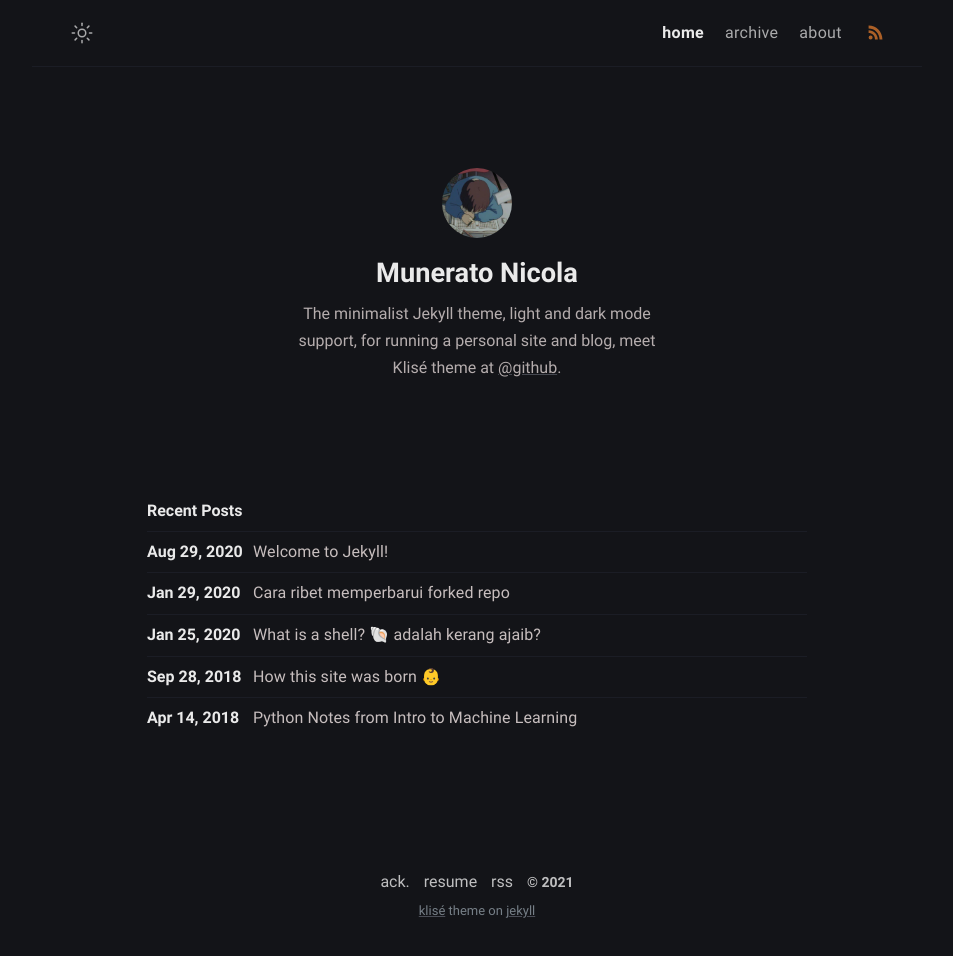
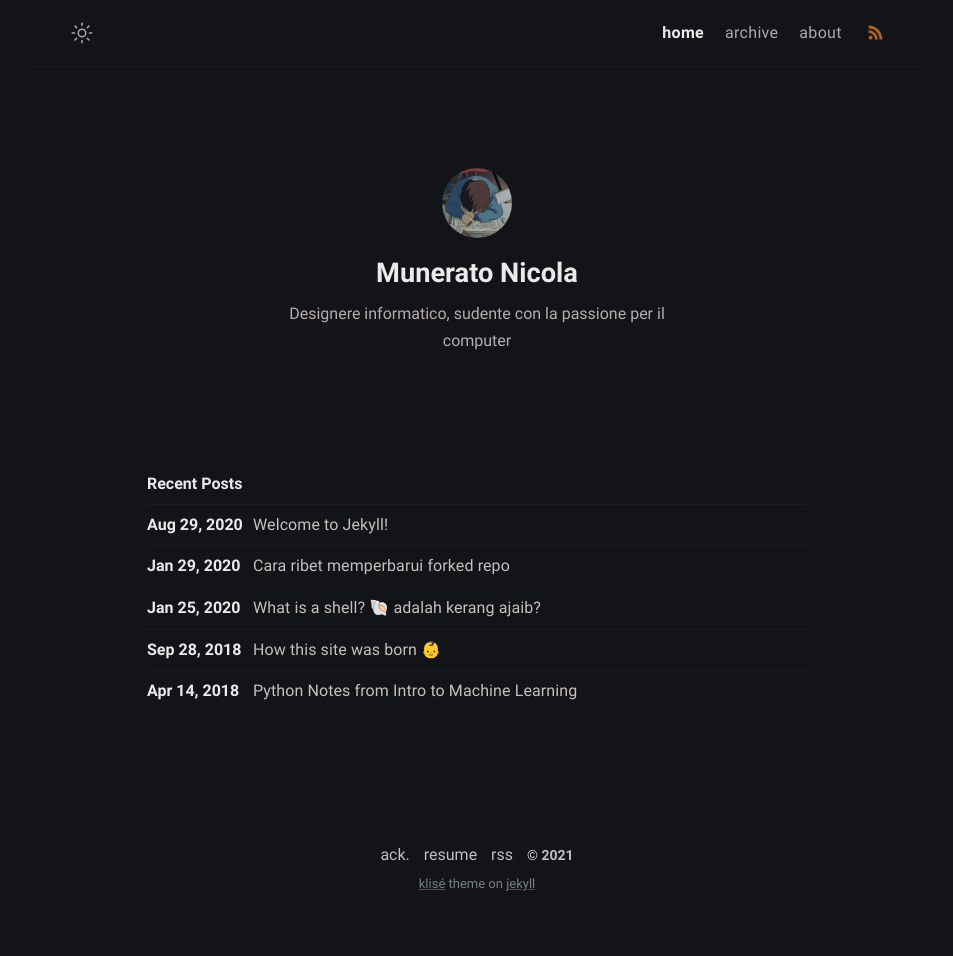
Before and after one commit to stackbit-projects/neat-sloth-99474, a Jekyll site: the page built from index.md, in a window 1280 px wide. Shown: the whole page, without its empty margins (163-1116 px from the left). Built offline with Jekyll 4.4.1, drawn with Linux system fonts in a browser that asks for light colours; after the commit the page ends 929 px from its top, so only the background shows below that.

Commit message:
_config.yml: updated bio in author

```diff
--- a/_config.yml
+++ b/_config.yml
@@ -10,11 +10,7 @@ repo: 'https://github.com/piharpi/jekyll-klise'
 mode: dark
 author:
   name: Munerato Nicola
-  bio: >-
-    The minimalist Jekyll theme, light and dark mode support, for running a
-    personal site and blog,  meet Klisé theme at <a
-    href="https://github.com/piharpi/jekyll-klise" target="_blank"
-    rel="noopener">@github</a>.
+  bio: 'Designere informatico, sudente con la passione per il computer'
   username: username
   github: github_username
   twitter: twitter_username
```
